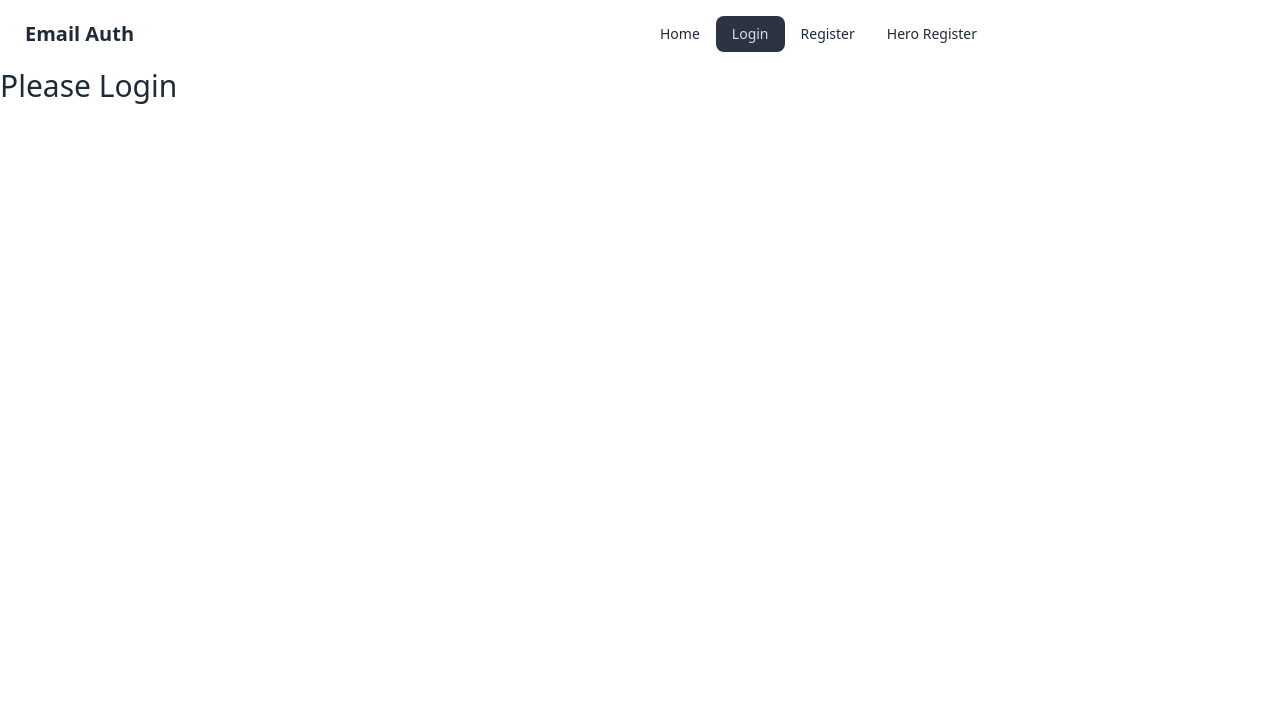
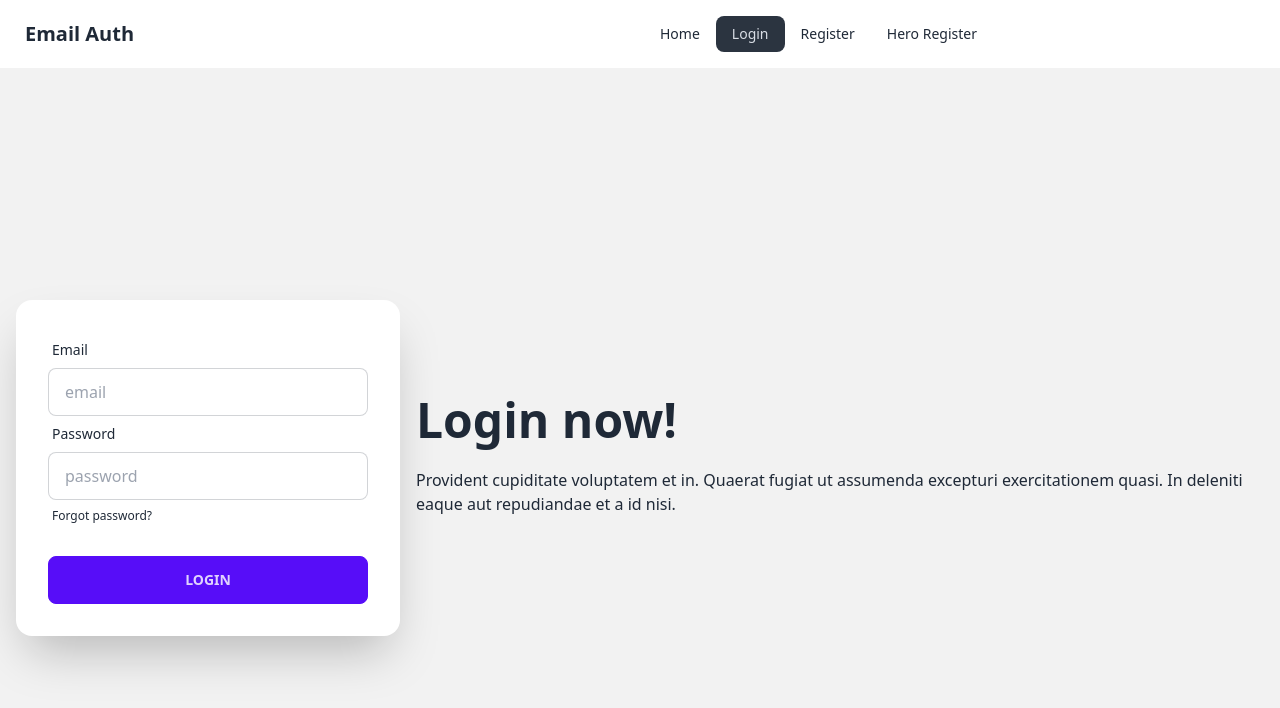
Before and after one commit to Shahidul-Islam-Jony/M-50-Email-Pass-Authentication, a React (Vite) app: page /login in a window 1280 px wide. Shown: the top 708 px of the page. Built offline with nearby package versions, Linux system fonts and the light colour scheme.

Commit message:
m50-6 Login User and Accept terms and conditions

```diff
--- a/src/components/Login/Login.jsx
+++ b/src/components/Login/Login.jsx
@@ -1,8 +1,73 @@
+import { signInWithEmailAndPassword } from "firebase/auth";
+import auth from "../../firebase/firebase.config";
+import { useState } from "react";
 
 const Login = () => {
+    const [success,setSuccess] = useState(false);
+    const [error,setError] = useState(false);
+
+    const handleLogin = e =>{
+        e.preventDefault();
+        const email = e.target.email.value;
+        const password = e.target.password.value;
+        // console.log(email,password);
+        // validation er part ta register component er moto kore add kore naw
+
+        setSuccess('');
+        setError('');
+
+        // sign in
+        signInWithEmailAndPassword(auth,email,password)
+        .then(result=>{
+            console.log(result.user);
+            setSuccess('Login successful');
+        })
+        .catch(error=>{
+            console.error(error);
+            setError(error.message);
+        })
+    }
+
     return (
         <div>
-            <h2 className="text-3xl">Please Login</h2>
+            <div className="hero min-h-screen bg-base-200">
+                <div className="hero-content flex-col lg:flex-row-reverse">
+                    <div className="text-center lg:text-left">
+                        <h1 className="text-5xl font-bold">Login now!</h1>
+                        <p className="py-6">Provident cupiditate voluptatem et in. Quaerat fugiat ut assumenda excepturi exercitationem quasi. In deleniti eaque aut repudiandae et a id nisi.</p>
+                    </div>
+                    <div className="card flex-shrink-0 w-full max-w-sm shadow-2xl bg-base-100">
+                        <div className="card-body">
+                            <form onSubmit={handleLogin}>
+                                <div className="form-control">
+                                    <label className="label">
+                                        <span className="label-text">Email</span>
+                                    </label>
+                                    <input type="email" placeholder="email" name="email" className="input input-bordered" />
+                                </div>
+                                <div className="form-control">
+                                    <label className="label">
+                                        <span className="label-text">Password</span>
+                                    </label>
+                                    <input type="password" placeholder="password" name="password" className="input input-bordered" />
+                                    <label className="label">
+                                        <a href="#" className="label-text-alt link link-hover">Forgot password?</a>
+                                    </label>
+                                </div>
+                                <div className="form-control mt-6">
+                                    <button className="btn btn-primary">Login</button>
+                                </div>
+                            </form>
+                            {
+                                success&& <p className="text-green-600">{success}</p>
+                            }
+                            {
+                                error&& <p className="text-red-500">{error}</p>
+                            }
+                        </div>
+                    </div>
+                </div>
+            </div>
         </div>
     );
 };
--- a/src/components/Register/Register.jsx
+++ b/src/components/Register/Register.jsx
@@ -15,7 +15,8 @@
         e.preventDefault();
         const email = e.target.email.value;
         const password = e.target.password.value;
-        // console.log(email,password);
+        const accepted = e.target.terms.checked; // terms and condition check kora ace kina jante
+        // console.log(email,password,accepted);
 
         setRegisterError(''); // notun account toirer khetre error take ui thele sorate
         setSuccess(''); // protibar success take reset korte (ui theke sorate)
@@ -27,6 +28,10 @@
         }
         else if (!/[A-Z]/.test(password)) {
             setRegisterError('Your password should have at least one upper case characters.');
+            return;
+        }
+        else if(!accepted){
+            setRegisterError('Please accepted our terms and conditions !');
             return;
         }
 
@@ -46,25 +51,31 @@
     return (
         <div className="">
             <div className="mx-auto md:w-1/2">
-                <h2 className="text-3xl mb-8 text-center">Please Register</h2>
-                <form onSubmit={handleRegister} className=" text-center">
-                    <input className="mb-4 w-3/4 py-2 px-4" type="email" name="email" placeholder="Email Address" id="" required />
+                <h2 className="text-3xl mb-8">Please Register</h2>
+                <form onSubmit={handleRegister} className=" ">
+                    <input className="mb-4 w-full py-2 px-4" type="email" name="email" placeholder="Email Address" id="" required />
                     <br />
-                    <div className="relative">
+                    <div className="mb-4 relative">
                         <input
-                            className="mb-4 w-3/4 py-2 px-4"
+                            className="w-full py-2 px-4"
                             type={showPassword ? "text" : "password"}   //For showing password
                             placeholder="Password"
                             name="password"
                             id="" required />
-                        <span className=" absolute right-16 lg:right-28 top-2 text-2xl" onClick={() => setShowPassword(!showPassword)}>
+                        <span className=" absolute top-2 right-2 text-2xl" onClick={() => setShowPassword(!showPassword)}>
                             {
                                 showPassword ? <FaEyeSlash></FaEyeSlash> : <FaEye></FaEye>
                             }
                         </span>
                     </div>
+                    {/* terms and conditions er checkbox deekhate */}
+                    <div className="my-2">
+                        <input type="checkbox" name="terms" id="terms" className="text-left" /> {/*id ebong htmlFor er name same hobe */}
+                        <label className="ml-2" htmlFor="terms">Accept our <a href="#">Terms and Conditions</a></label>
+                    </div>
+
                     <br />
-                    <input className="btn btn-secondary mb-4 w-3/4" type="submit" value="Register" />
+                    <input className="btn btn-secondary mb-4 w-full" type="submit" value="Register" />
                 </form>
                 {
                     registerError && <p className="text-red-500">{registerError}</p>
```
